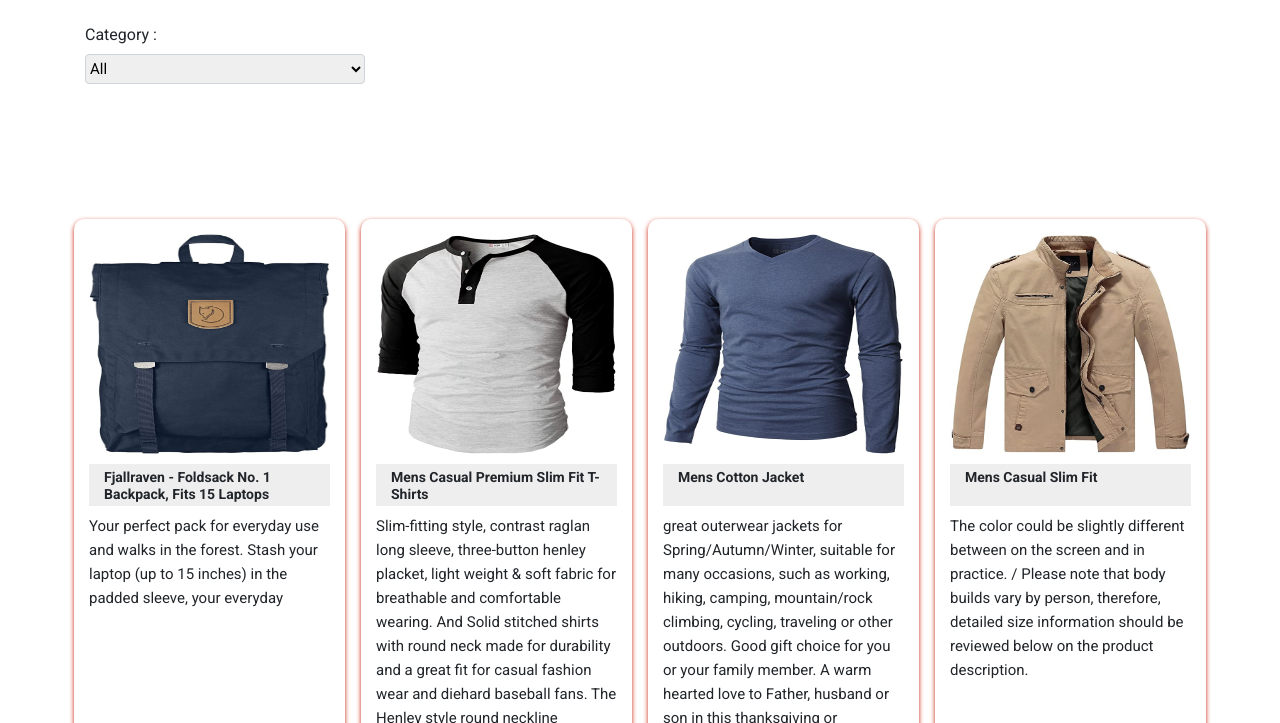
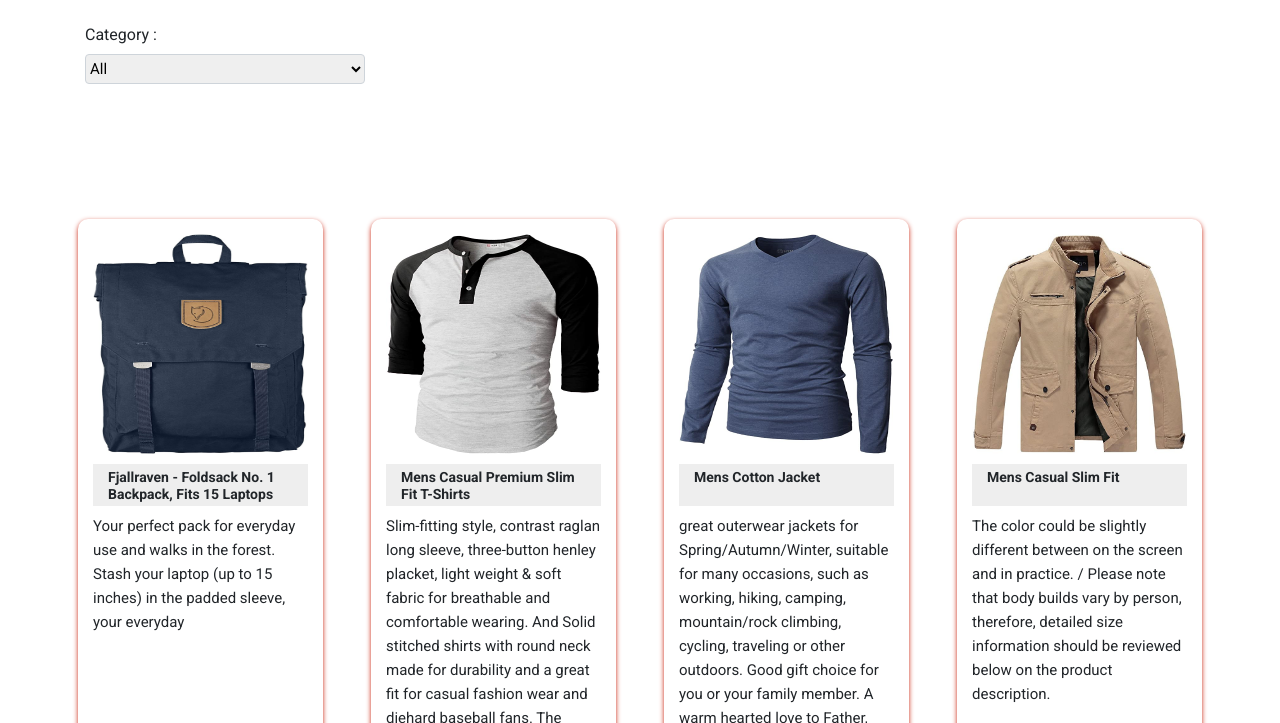
Before and after one commit to OmairSaad99/E-Commerce, a website: page index.html in a window 1280 px wide. Shown: the part 77-800 px from the top of the page. Drawn offline with nearby package versions, Linux system fonts and the light colour scheme.

Commit message:
Updates Done

```diff
--- a/css/master.css
+++ b/css/master.css
@@ -228,7 +228,7 @@
 .items .box{
     border-radius: 10px;
     box-shadow: 0 2px 5px #ca2510;
-    width: 271px;
+    width: 245px;
     padding: 15px;
     height: 640px;
     position: relative;
--- a/index.html
+++ b/index.html
@@ -56,7 +56,7 @@
 
     <div class="items">
         <div class="container">
-            <div class="row gap-4 gap-md-3 ">
+            <div class="row gap-5">
                 <div class="box col-12 col-md-6 col-lg-3 mens">
                     <div class="image image-fluid">
                         <img src="Images/Fjallraven.jpg" alt="">
```
